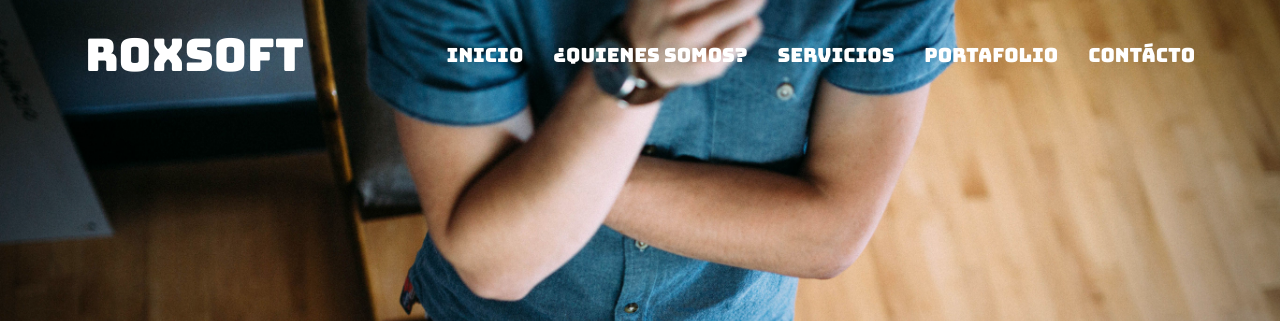
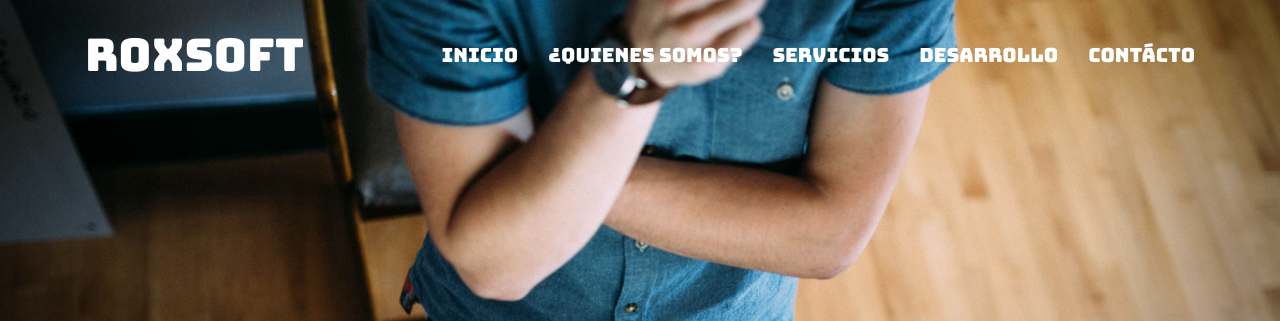
Before and after one commit to IvanMSP/Roxsoft, a Django app: template main/templates/home.html in a window 1280 px wide. Shown: the top 321 px of the page. Run offline with Django 3.2, Linux system fonts and the light colour scheme; the template is opened without the code that fills it, so the values that code supplies are empty; parts of the project's set-up code (start-up, migrations or seed data) failed here and were passed over; some libraries are stand-ins or nearby versions.

Commit message:
ready new

```diff
--- a/templates/base.html
+++ b/templates/base.html
@@ -43,7 +43,7 @@
 						<li><a href="#">Inicio</a></li>
 						<li><a class="puntero" id="quienes">¿Quienes somos?</a></li>
 						<li><a class="puntero" id="services">Servicios</a></li>
-						<li><a class="puntero" id="desarrollo">Portafolio</a></li>
+						<li><a class="puntero" id="desarrollo">Desarrollo</a></li>
 						<li><a class="puntero" id="contacto">Contácto</a></li>
 					</ul>
 
```
